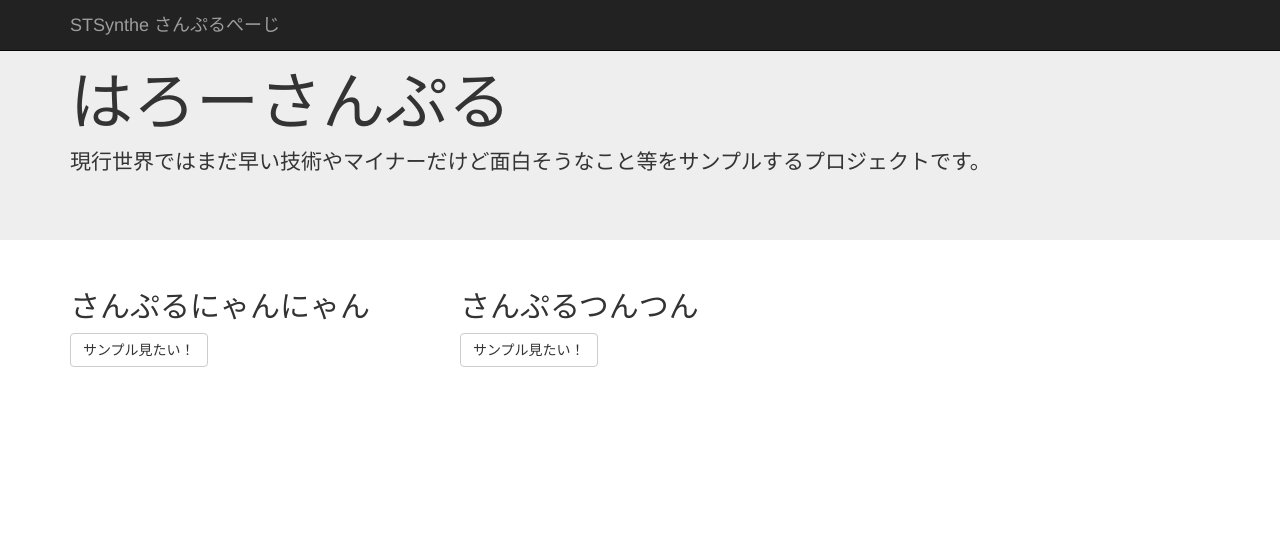
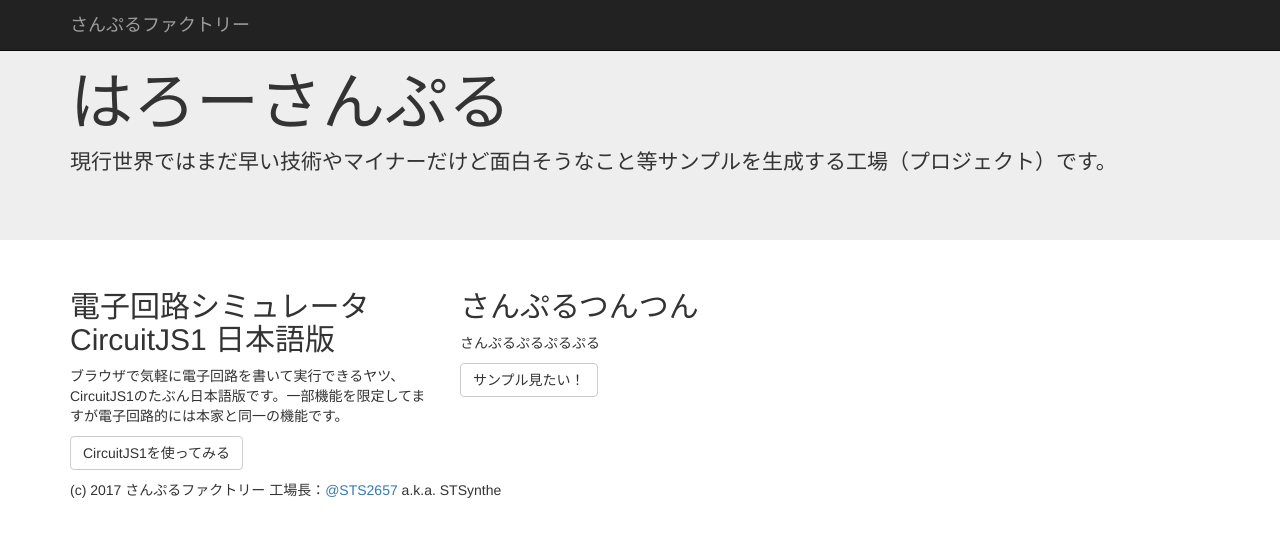
Before and after one commit to STSynthe/sample, a plain HTML site: page index.html in a window 1280 px wide. Drawn offline with nearby package versions, Linux system fonts and the light colour scheme.

Commit message:
Add files via upload

```diff
--- a/index.html
+++ b/index.html
@@ -2,13 +2,13 @@
 <html lang="ja">
   <head>
     <meta charset="utf-8">
-    <title>STSynthe さんぷるぺーじ</title>
+    <title>さんぷるファクトリー</title>
     <meta name="description" content="これはサンプルぺーじなのです">
     <meta name="viewport" content="width=device-width, initial-scale=1">
 
     <link rel="stylesheet" href="https://maxcdn.bootstrapcdn.com/bootstrap/3.3.7/css/bootstrap.min.css" integrity="sha384-BVYiiSIFeK1dGmJRAkycuHAHRg32OmUcww7on3RYdg4Va+PmSTsz/K68vbdEjh4u" crossorigin="anonymous">
     <link rel="stylesheet" href="css/main.css">
-    <script src="https://ajax.aspnetcdn.com/ajax/jQuery/jquery-3.1.1.min.js" defer></script>
+
 <!--
 ╔═╗╔═╗╔╦╗╔═╗╦  ╔═╗
 ╚═╗╠═╣║║║╠═╝║  ║╣
@@ -25,7 +25,7 @@
             <span class="sr-only">Toggle navigation</span>
             <span class="icon-bar"></span>
           </button>
-          <a class="navbar-brand" href="#">STSynthe さんぷるぺーじ</a>
+          <a class="navbar-brand" href="#">さんぷるファクトリー</a>
         </div>
       </div>
     </nav>
@@ -33,23 +33,27 @@
     <div class="jumbotron">
       <div class="container">
         <h1>はろーさんぷる</h1>
-        <p>現行世界ではまだ早い技術やマイナーだけど面白そうなこと等をサンプルするプロジェクトです。</p>
+        <p>現行世界ではまだ早い技術やマイナーだけど面白そうなこと等サンプルを生成する工場（プロジェクト）です。</p>
       </div>
     </div>
     <div class="container">
       <div class="row">
         <div class="col-md-4">
-          <h2>さんぷるにゃんにゃん</h2>
-          <p></p>
-          <p><a class="btn btn-default" href="#" role="button">サンプル見たい！</a></p>
+          <h2>電子回路シミュレータ CircuitJS1 日本語版</h2>
+          <p>ブラウザで気軽に電子回路を書いて実行できるヤツ、CircuitJS1のたぶん日本語版です。一部機能を限定してますが電子回路的には本家と同一の機能です。</p>
+          <p><a class="btn btn-default" href="./circuitjs1/" role="button">CircuitJS1を使ってみる</a></p>
         </div>
         <div class="col-md-4">
           <h2>さんぷるつんつん</h2>
-          <p></p>
+          <p>さんぷるぷるぷるぷる</p>
           <p><a class="btn btn-default" href="#" role="button">サンプル見たい！</a></p>
         </div>
       </div>
+
+      <footer>
+        <p>(c) 2017 さんぷるファクトリー 工場長：<a href="https://twitter.com/STS2657">@STS2657</a> a.k.a. STSynthe</p>
+      </footer>
+
     </div>
-
   </body>
 </html>
```
